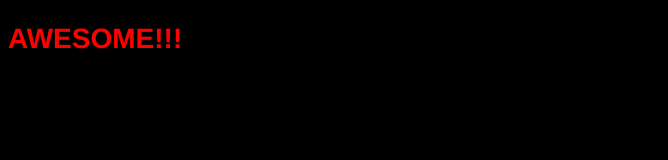
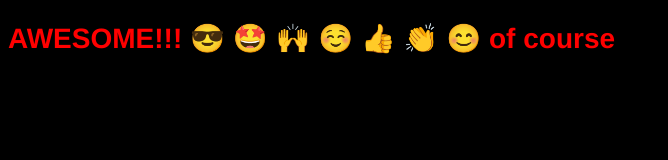
Before and after one commit to MichaelLearnsToCodeNotRock/MichaelLearnsToCodeNotRock.github.io, a plain HTML site: page index.html in a window 1280 px wide. Shown: the whole page, without its empty margins (0-668 px from the left). Drawn offline with Linux system fonts and the light colour scheme.

Commit message:
Update index.html

```diff
--- a/index.html
+++ b/index.html
@@ -7,6 +7,6 @@
     <title>This Is </title>
 </head>
 <body>
-    <h1>AWESOME!!!</h1>
+    <h1>AWESOME!!! 😎 🤩 🙌 ☺️ 👍 👏 😊 of course </h1>
 </body>
 </html>
```
